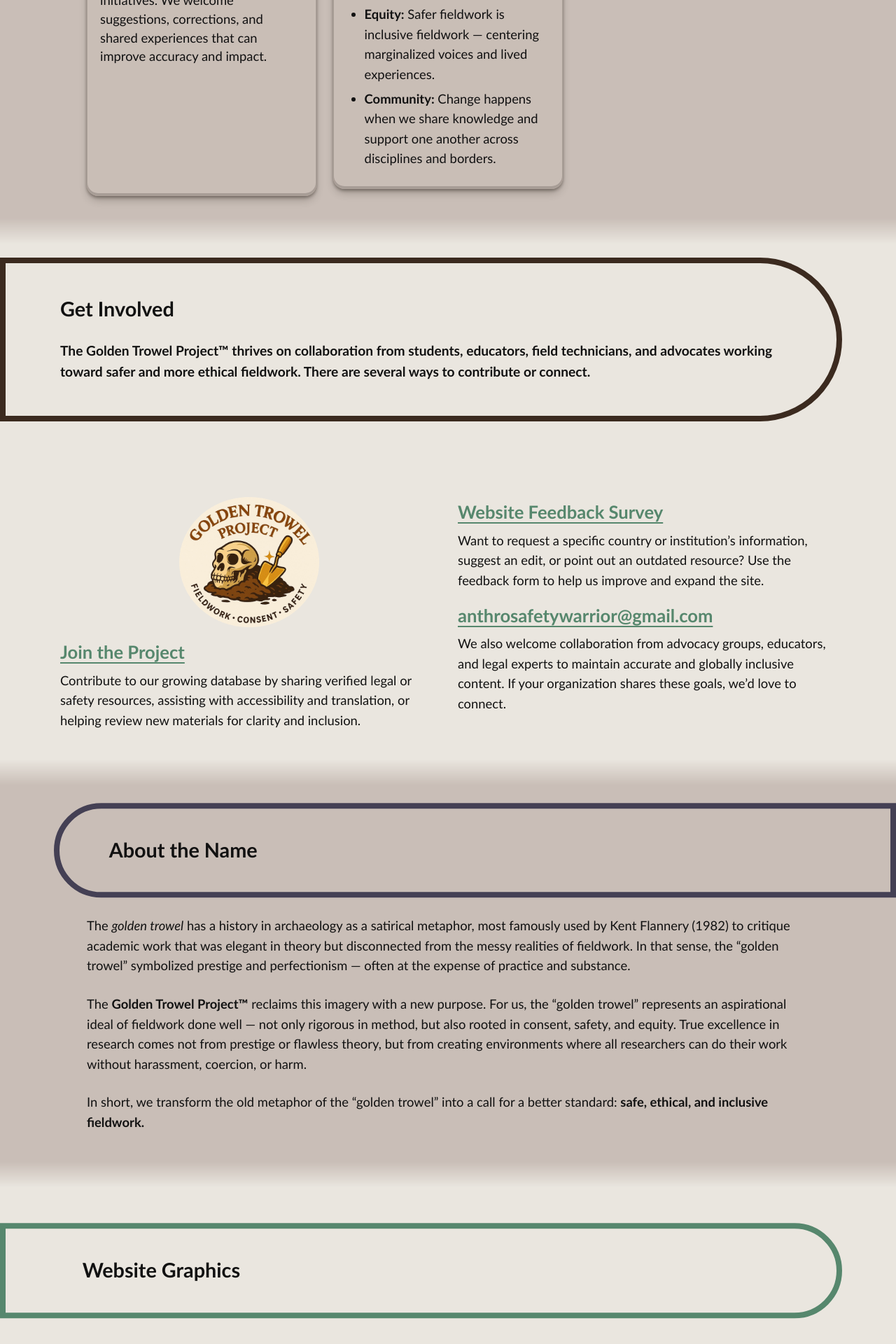
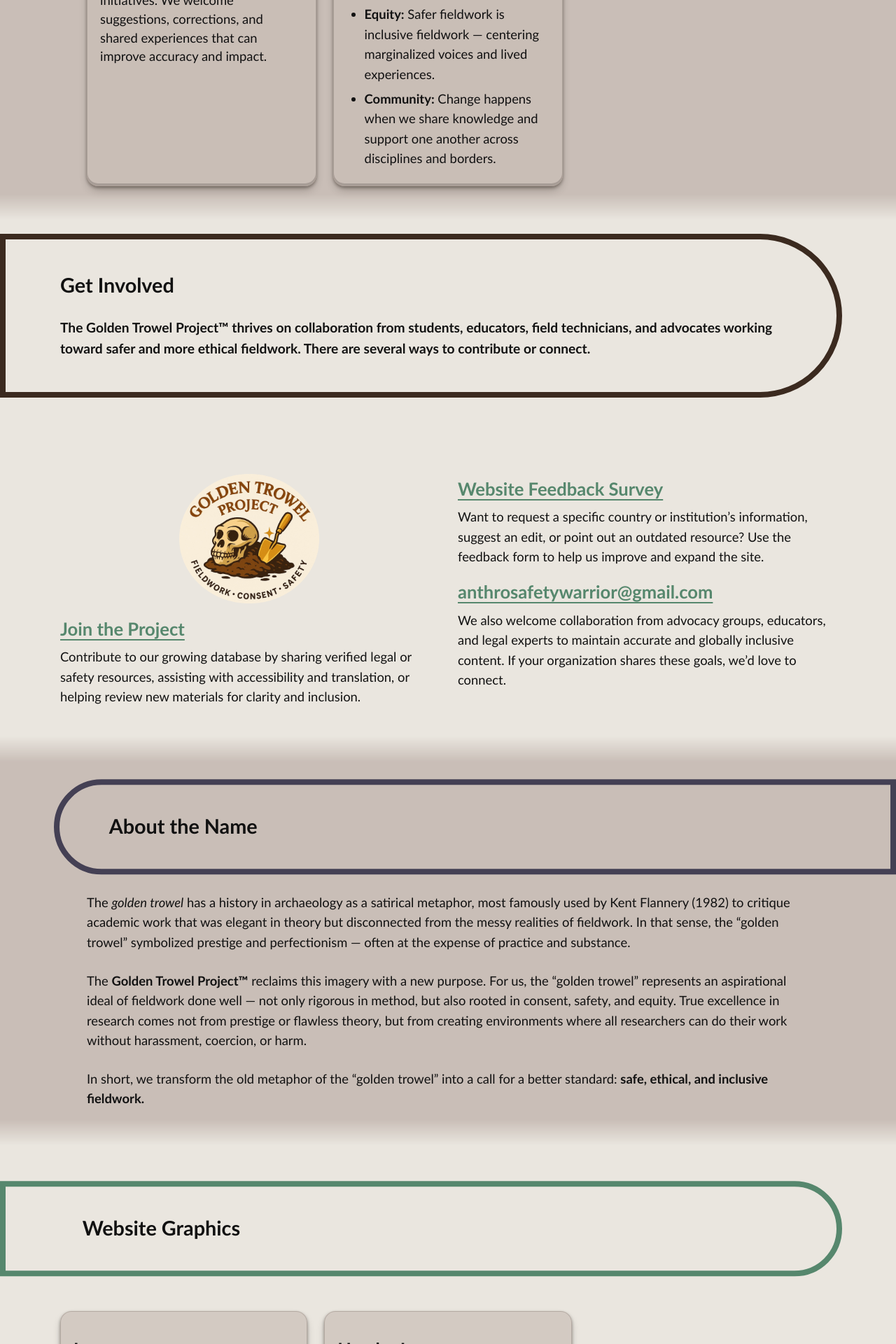
Before and after one commit to AnthroSafetyWarrior/GoldenTrowelProject, a Jekyll site: the page built from _pages/aboutus.html, in a window 1280 px wide. Shown: the part 1910-3830 px from the top of the page at 70% size. Built offline with Jekyll 4.4.1, drawn with Linux system fonts in a browser that asks for light colours.

Commit message:
updating name

```diff
--- a/_layouts/default.html
+++ b/_layouts/default.html
@@ -1023,7 +1023,7 @@
   outline: none;
 }
 
-.stripe :last-child { margin-bottom: 10px; }
+.stripe :last-child::after { margin-bottom: 10px; }
 
 /* ===== modifiers ===== */
 .stripe--wave-dark{ --stripe-bg: var(--wave-dark); }
```
